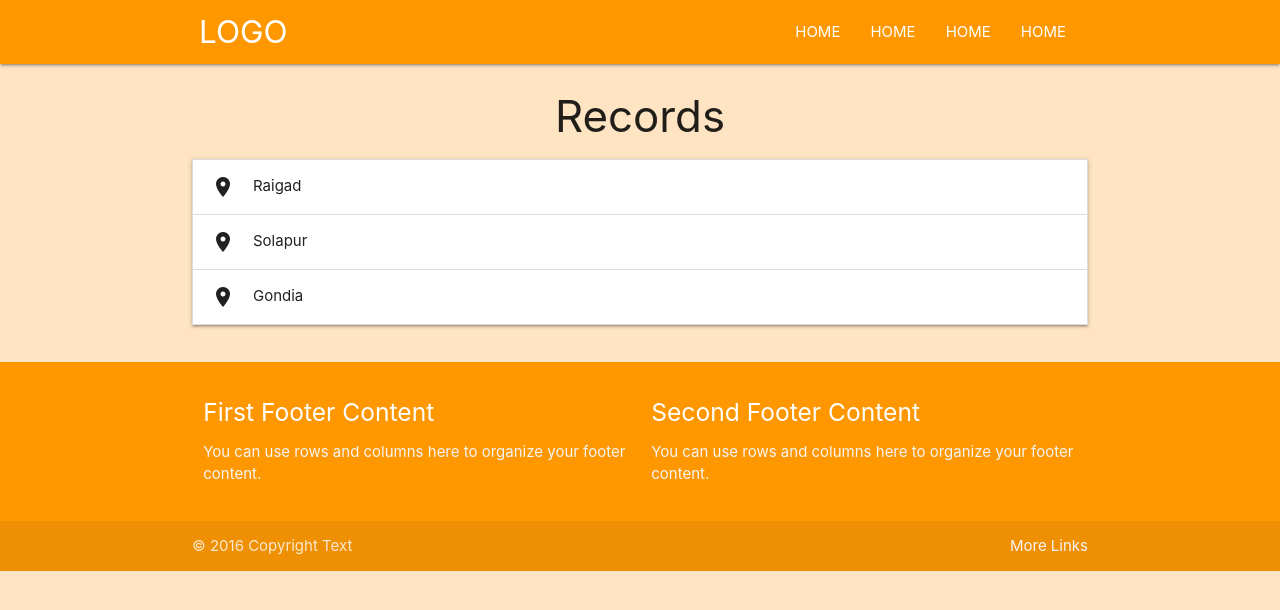
After one commit to try-no-cry/syrus, a PHP site: page /SYRUSPROJ/record.html in a window 1280 px wide. The commit adds this page. Shown: the top 610 px of the page. Run offline with PHP 8.4, Linux system fonts and the light colour scheme.

Commit message:
Index and records(bland)
SYRUSPROJ ke andar ke files are the only important ones

```diff
--- a/SYRUSPROJ/index.html
+++ b/SYRUSPROJ/index.html
@@ -23,7 +23,7 @@
 
             <ul class="right hide-on-med-and-down">
                 <li><a href="#">HOME</a></li>
-                <li><a href="#">HOME</a></li>
+                <li><a href="record.html">RECORDS</a></li>
                 <li><a href="#">HOME</a></li>
                 <li><a href="#">HOME</a></li>
             </ul>
@@ -33,7 +33,7 @@
 
             <ul class="sidenav " id="mobile-nav">
                     <li><a href="#">HOME</a></li>
-                    <li><a href="#">HOME</a></li>
+                    <li><a href="record.html">RECORDS</a></li>
                     <li><a href="#">HOME</a></li>
                     <li><a href="#">HOME</a></li>
                 </ul>
@@ -168,7 +168,7 @@
               <div class="col s12" style="margin:auto" id="hehe"><h2>Changing Lives Nationwide</h2></div></div>
           </div>
         </div>
-          <div class="parallax"><img class="responsive-image imggg" src="images/burnt.jpg" ></div>
+          <div class="parallax" id="oops"><img class="responsive-image imggg" src="images/burn2.jpg" ></div>
         </div>
 
 
--- /dev/null
+++ b/SYRUSPROJ/record.html
@@ -0,0 +1,217 @@
+<!DOCTYPE html>
+<html>
+  <head>
+    <!--Import Google Icon Font-->
+    <link href="https://fonts.googleapis.com/icon?family=Material+Icons" rel="stylesheet">
+     <!-- Compiled and minified CSS -->
+     <link rel="stylesheet" href="https://cdnjs.cloudflare.com/ajax/libs/materialize/1.0.0/css/materialize.min.css">
+     <script src="https://cdnjs.cloudflare.com/ajax/libs/jquery/3.3.1/jquery.min.js"></script>
+     <script src="https://cdnjs.cloudflare.com/ajax/libs/materialize/1.0.0/js/materialize.min.js"></script>
+
+    <!--Let browser know website is optimized for mobile-->
+    <meta name="viewport" content="width=device-width, initial-scale=1.0"/>
+  </head>
+
+  <body style="background-color:bisque;">
+
+    <nav class="orange" style="padding:0px 10px;">
+        <div class="nav-wrapper">
+
+          <div class="container">  <a href="#" class="brand-logo">LOGO</a>
+            <a href="#" class="sidenav-trigger" data-target="mobile-nav"><i class="material-icons" >menu</i></a>
+
+
+            <ul class="right hide-on-med-and-down">
+                <li><a href="#">HOME</a></li>
+                <li><a href="#">HOME</a></li>
+                <li><a href="#">HOME</a></li>
+                <li><a href="#">HOME</a></li>
+            </ul>
+
+            <!-- <img src="#" alt="LOGO" class="brand-logo center hide-on-med-and-up"> -->
+
+
+            <ul class="sidenav " id="mobile-nav">
+                    <li><a href="#">HOME</a></li>
+                    <li><a href="#">HOME</a></li>
+                    <li><a href="#">HOME</a></li>
+                    <li><a href="#">HOME</a></li>
+                </ul>
+            </div>
+        </div>
+
+    </nav>
+
+      <div class="container ">
+        <h3 class="center title">Records</h3>
+
+         <ul class = "collapsible white" data-collapsible = "accordion">
+         <li>
+            <div class = "collapsible-header">
+               <i class = "material-icons">place</i>Raigad</div>      <!--filter_drama for cloud-->
+            <div class = "collapsible-body">
+              <ul class="collapsible " data-collapsible="accordion">
+                <li>
+                  <div class = "collapsible-header">
+                    <i class = "material-icons">filter_drama</i>Personality Development Course</div>
+                   <div class = "collapsible-body">
+                     <p>
+                      <ol>
+                        <li><b><a id="l1" class="modal-trigger" href="#modal1">Language</a></b> </li>
+                        <li><b><a id="l2" class="modal-trigger" href="#modal1">Psychology course</a></b></li>
+                        <li><b><a id="l3" class="modal-trigger" href="#modal1">English Speaking</a></b></li>
+                        <li><b><a id="l4" class="modal-trigger" href="#modal1">Hindi Speaking</a></b></li>
+                        <li><b><a id="l5" class="modal-trigger" href="#modal1">Marathi Speaking</a></b></li>
+                      </ol>
+                     </p>
+                   </div>
+                </li>
+
+                <li>
+                    <div class = "collapsible-header">
+                      <i class = "material-icons">filter_drama</i>Knowledge Course</div>
+                    <div class = "collapsible-body">
+                       <p>
+                         <ol>
+                           <li><b><a id="l6" class="modal-trigger" href="#modal1"> Geometry</a></b></li>
+                           <li><b><a id="l7" class="modal-trigger" href="#modal1"> Linear Algebra</a></b></li>
+                           <li><b><a id="l8" class="modal-trigger" href="#modal1"> History</a></b></li>
+                           <li><b><a id="l9" class="modal-trigger" href="#modal1"> Civics</a></b></li>
+                           <li><b><a id="l10" class="modal-trigger" href="#modal1"> Geography</a></b></li>
+                         </ol>
+                       </p>
+                     </div>
+                </li>
+
+              </ul>
+            </div>
+         </li>
+
+         <li>
+            <div class = "collapsible-header">
+               <i class = "material-icons">place</i>Solapur</div>
+            <div class = "collapsible-body">
+              <ul class="collapsible " data-collapsible="accordion">
+                <li>
+                  <div class = "collapsible-header">
+                    <i class = "material-icons">filter_drama</i>Personality Development Course</div>
+                   <div class = "collapsible-body">
+                     <p>
+                      <ol>
+                        <li><b><a id="l1" class="modal-trigger" href="#modal1">Language</a></b> </li>
+                        <li><b><a id="l2" class="modal-trigger" href="#modal1">Psychology course</a></b></li>
+                        <li><b><a id="l3" class="modal-trigger" href="#modal1">English Speaking</a></b></li>
+                        <li><b><a id="l4" class="modal-trigger" href="#modal1">Hindi Speaking</a></b></li>
+                        <li><b><a id="l5" class="modal-trigger" href="#modal1">Marathi Speaking</a></b></li>
+                      </ol>
+                     </p>
+                   </div>
+                </li>
+
+                <li>
+                    <div class = "collapsible-header">
+                      <i class = "material-icons">filter_drama</i>Knowledge Course</div>
+                     <div class = "collapsible-body">
+                       <p>
+                         <ol>
+                           <li><b><a id="l6" class="modal-trigger" href="#modal1"> Geometry</a></b></li>
+                           <li><b><a id="l7" class="modal-trigger" href="#modal1"> Linear Algebra</a></b></li>
+                           <li><b><a id="l8" class="modal-trigger" href="#modal1"> History</a></b></li>
+                           <li><b><a id="l9" class="modal-trigger" href="#modal1"> Civics</a></b></li>
+                           <li><b><a id="l10" class="modal-trigger" href="#modal1"> Geography</a></b></li>
+                         </ol>
+                       </p>
+                     </div>
+                </li>
+
+              </ul>
+            </div>
+         </li>
+
+         <li>
+            <div class = "collapsible-header">
+               <i class = "material-icons">place</i>Gondia</div>
+            <div class = "collapsible-body">
+              <ul class="collapsible " data-collapsible="accordion">
+                <li>
+                  <div class = "collapsible-header">
+                    <i class = "material-icons">filter_drama</i>Personality Development Course</div>
+                   <div class = "collapsible-body">
+                     <p>
+                      <ol>
+                        <li><b><a id="l1" class="modal-trigger" href="#modal1">Language</a></b> </li>
+                        <li><b><a id="l2" class="modal-trigger" href="#modal1">Psychology course</a></b></li>
+                        <li><b><a id="l3" class="modal-trigger" href="#modal1">English Speaking</a></b></li>
+                        <li><b><a id="l4" class="modal-trigger" href="#modal1">Hindi Speaking</a></b></li>
+                        <li><b><a id="l5" class="modal-trigger" href="#modal1">Marathi Speaking</a></b></li>
+                      </ol>
+                     </p>
+                   </div>
+                </li>
+
+                <li>
+                    <div class = "collapsible-header">
+                      <i class = "material-icons">filter_drama</i>Knowledge Course</div>
+                     <div class = "collapsible-body">
+                       <p>
+                         <ol>
+                           <li><b><a id="l6" class="modal-trigger" href="#modal1"> Geometry</a></b></li>
+                           <li><b><a id="l7" class="modal-trigger" href="#modal1"> Linear Algebra</a></b></li>
+                           <li><b><a id="l8" class="modal-trigger" href="#modal1"> History</a></b></li>
+                           <li><b><a id="l9" class="modal-trigger" href="#modal1"> Civics</a></b></li>
+                           <li><b><a id="l10" class="modal-trigger" href="#modal1"> Geography</a></b></li>
+                         </ol>
+                       </p>
+                     </div>
+                </li>
+
+              </ul>
+            </div>
+         </li>
+      </ul>
+       <div id="modal1" class="modal">
+    <div class="modal-content" >
+      <h4 id="header"></h4>
+      <p id="body"></p>
+    </div>
+    <div class="modal-footer">
+      <a href="#!" class="modal-close waves-effect waves-green btn-flat">Agree</a>
+    </div>
+  </div>
+    </div>
+
+
+&nbsp;
+    <footer class="page-footer orange">
+        <div class="container">
+            <div class="row">
+                <div class="col s12 m8 l6">
+                    <h5 class="white-text">First Footer Content</h5>
+                    <p class="grey-text text-lighten-4">You can use rows and columns here to organize your footer content.</p>
+                </div>
+                <div class="col s12 m4 l6">
+                    <h5 class="white-text">Second Footer Content</h5>
+                    <p class="grey-text text-lighten-4">You can use rows and columns here to organize your footer content.</p>
+                </div>
+            </div>
+        </div>
+        <div class="footer-copyright">
+            <div class="container">
+                © 2016 Copyright Text
+                <a class="grey-text text-lighten-4 right" href="#!">More Links</a>
+            </div>
+        </div>
+    </footer>
+
+    <!--JavaScript at end of body for optimized loading
+    <script>
+        $(document).ready(function(){
+            $('.sidenav').sidenav();
+        });
+    </script>-->
+     <script src="https://cdnjs.cloudflare.com/ajax/libs/jquery/3.3.1/jquery.min.js"></script>
+    <script src="https://cdnjs.cloudflare.com/ajax/libs/materialize/1.0.0/js/materialize.min.js"></script>
+
+    <script type="text/javascript" src="C:\Users\Kiran\Desktop\syrus-master\app1.js"> </script>
+  </body>
+</html>
```
Also changed, not shown: SYRUSPROJ/stylelayout.css (+9 -1 lines), SYRUSPROJ/Images/burn2.jpg (added), SYRUSPROJ/Images/pexels-photo-695644.jpeg (added), SYRUSPROJ/Images/photo4.jpg (added), SYRUSPROJ/Images/school.jpg (added).
